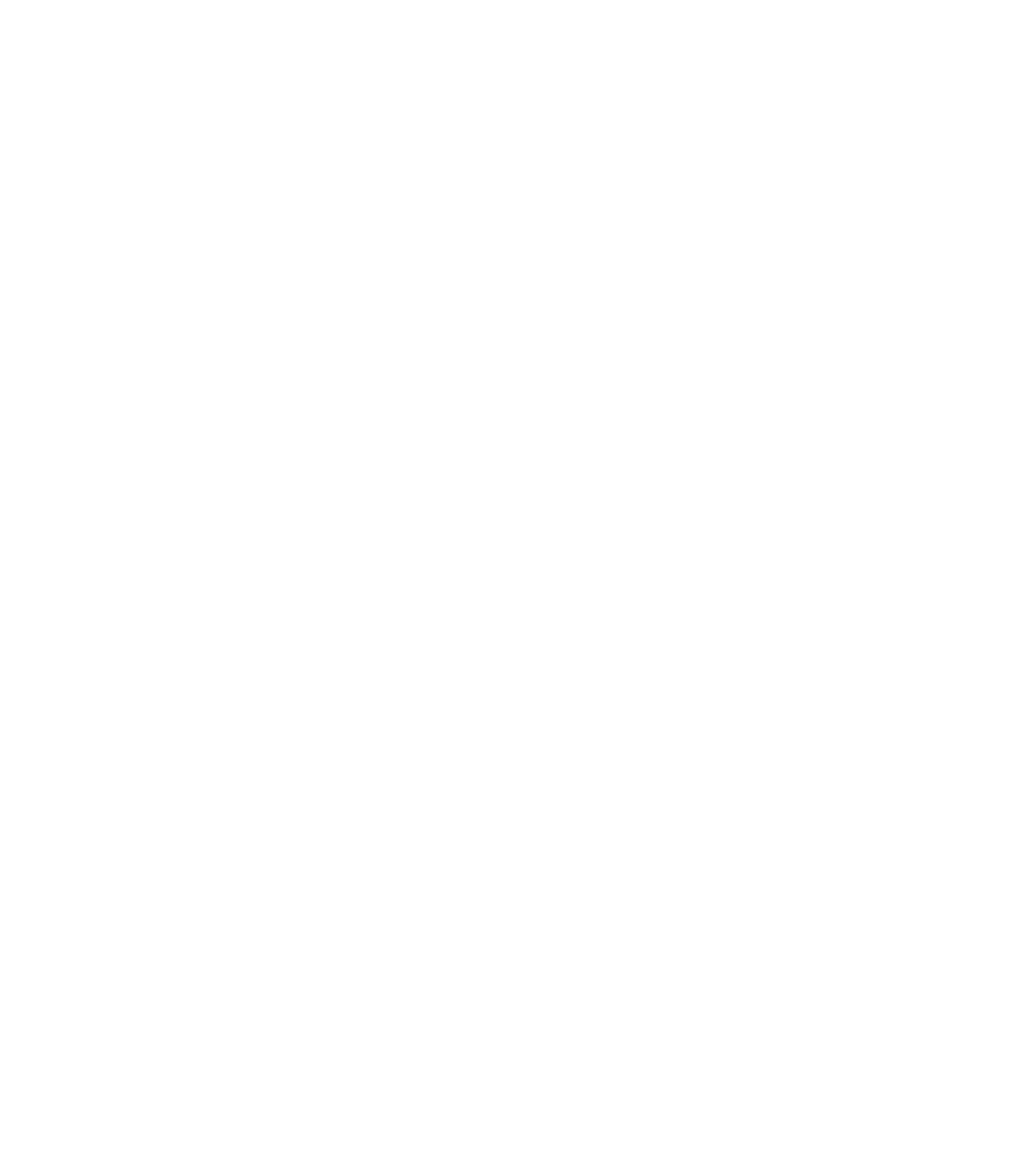
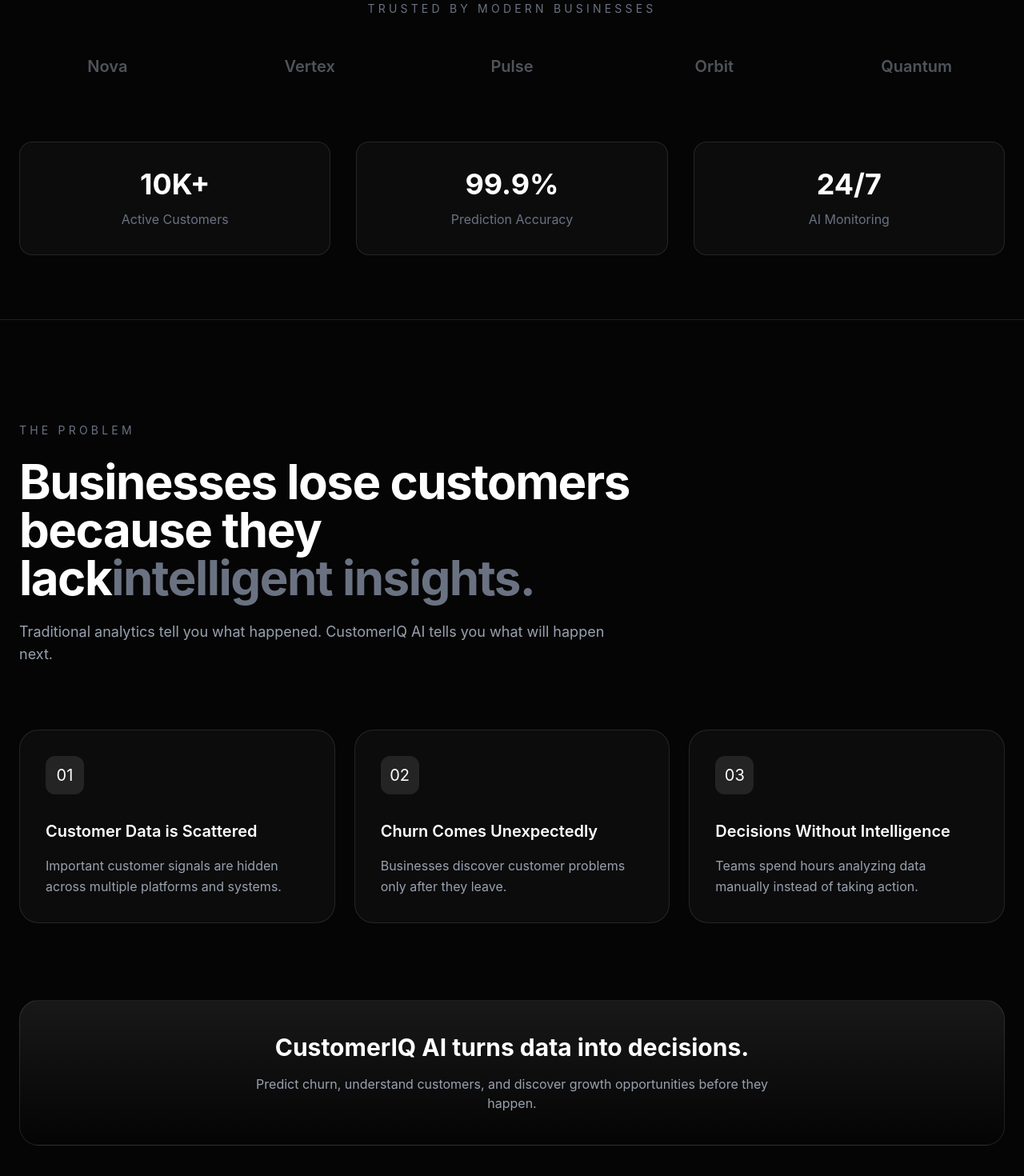
Before and after one commit to ashishpatel3630-art/PRISM_AI_Models, a React app in the folder PRISM_AI/frontend/: page / in a window 1280 px wide. Shown: the part 1133-2603 px from the top of the page at 80% size. Before the commit the page ends 1053 px from the top, so only its background shows below. Built offline with nearby package versions, Linux system fonts and the light colour scheme; the HTML template or start-up script is replaced by a standard one.

Commit message:
festures section

```diff
--- /dev/null
+++ b/PRISM_AI/frontend/src/landing/Problem/Problem.jsx
@@ -0,0 +1,211 @@
+import { motion } from "framer-motion";
+
+function Problem() {
+  const problems = [
+    {
+      title: "Customer Data is Scattered",
+      desc: "Important customer signals are hidden across multiple platforms and systems.",
+    },
+
+    {
+      title: "Churn Comes Unexpectedly",
+      desc: "Businesses discover customer problems only after they leave.",
+    },
+
+    {
+      title: "Decisions Without Intelligence",
+      desc: "Teams spend hours analyzing data manually instead of taking action.",
+    },
+  ];
+
+  return (
+    <section
+      className="
+bg-[#050505]
+py-32
+text-white
+"
+    >
+      <div
+        className="
+mx-auto
+max-w-7xl
+px-6
+"
+      >
+        {/* Heading */}
+
+        <motion.div
+          initial={{
+            opacity: 0,
+            y: 30,
+          }}
+          whileInView={{
+            opacity: 1,
+            y: 0,
+          }}
+          transition={{
+            duration: 0.6,
+          }}
+          className="
+max-w-3xl
+"
+        >
+          <p
+            className="
+text-sm
+uppercase
+tracking-[0.3em]
+text-gray-500
+"
+          >
+            The Problem
+          </p>
+
+          <h2
+            className="
+mt-6
+text-4xl
+font-bold
+tracking-tight
+sm:text-6xl
+"
+          >
+            Businesses lose customers because they lack
+            <span
+              className="
+text-gray-500
+"
+            >
+              intelligent insights.
+            </span>
+          </h2>
+
+          <p
+            className="
+mt-6
+text-lg
+text-gray-400
+"
+          >
+            Traditional analytics tell you what happened. CustomerIQ AI tells
+            you what will happen next.
+          </p>
+        </motion.div>
+
+        {/* Cards */}
+
+        <div
+          className="
+mt-20
+grid
+gap-6
+md:grid-cols-3
+"
+        >
+          {problems.map((item, index) => (
+            <motion.div
+              key={index}
+              initial={{
+                opacity: 0,
+                y: 40,
+              }}
+              whileInView={{
+                opacity: 1,
+                y: 0,
+              }}
+              transition={{
+                delay: index * 0.15,
+              }}
+              className="
+group
+rounded-3xl
+border
+border-white/10
+bg-white/[0.03]
+p-8
+transition
+hover:-translate-y-2
+hover:bg-white/[0.06]
+"
+            >
+              <div
+                className="
+mb-8
+flex
+h-12
+w-12
+items-center
+justify-center
+rounded-xl
+bg-white/10
+text-xl
+"
+              >
+                0{index + 1}
+              </div>
+
+              <h3
+                className="
+text-xl
+font-semibold
+"
+              >
+                {item.title}
+              </h3>
+
+              <p
+                className="
+mt-4
+leading-relaxed
+text-gray-400
+"
+              >
+                {item.desc}
+              </p>
+            </motion.div>
+          ))}
+        </div>
+
+        {/* Solution */}
+
+        <div
+          className="
+mt-24
+rounded-3xl
+border
+border-white/10
+bg-gradient-to-b
+from-white/[0.08]
+to-transparent
+p-10
+text-center
+"
+        >
+          <h3
+            className="
+text-3xl
+font-bold
+"
+          >
+            CustomerIQ AI turns data into decisions.
+          </h3>
+
+          <p
+            className="
+mx-auto
+mt-4
+max-w-2xl
+text-gray-400
+"
+          >
+            Predict churn, understand customers, and discover growth
+            opportunities before they happen.
+          </p>
+        </div>
+      </div>
+    </section>
+  );
+}
+
+export default Problem;
--- /dev/null
+++ b/PRISM_AI/frontend/src/landing/Trusted/Trusted.jsx
@@ -0,0 +1,121 @@
+import { motion } from "framer-motion";
+
+function Trusted() {
+  return (
+    <section
+      className="
+border-y
+border-white/10
+bg-[#050505]
+py-20
+text-white
+"
+    >
+      <div
+        className="
+mx-auto
+max-w-7xl
+px-6
+text-center
+"
+      >
+        <motion.p
+          initial={{
+            opacity: 0,
+          }}
+          whileInView={{
+            opacity: 1,
+          }}
+          transition={{
+            duration: 0.6,
+          }}
+          className="
+text-sm
+uppercase
+tracking-[0.3em]
+text-gray-500
+"
+        >
+          Trusted by modern businesses
+        </motion.p>
+
+        <div
+          className="
+mt-12
+grid
+grid-cols-2
+gap-8
+opacity-50
+md:grid-cols-5
+"
+        >
+          {["Nova", "Vertex", "Pulse", "Orbit", "Quantum"].map(
+            (company, index) => (
+              <div
+                key={index}
+                className="
+text-xl
+font-semibold
+text-gray-400
+"
+              >
+                {company}
+              </div>
+            ),
+          )}
+        </div>
+
+        {/* Stats */}
+
+        <div
+          className="
+mt-20
+grid
+gap-8
+md:grid-cols-3
+"
+        >
+          <Stat number="10K+" text="Active Customers" />
+
+          <Stat number="99.9%" text="Prediction Accuracy" />
+
+          <Stat number="24/7" text="AI Monitoring" />
+        </div>
+      </div>
+    </section>
+  );
+}
+
+function Stat({ number, text }) {
+  return (
+    <div
+      className="
+rounded-2xl
+border
+border-white/10
+bg-white/[0.03]
+p-8
+"
+    >
+      <h3
+        className="
+text-4xl
+font-bold
+"
+      >
+        {number}
+      </h3>
+
+      <p
+        className="
+mt-3
+text-gray-500
+"
+      >
+        {text}
+      </p>
+    </div>
+  );
+}
+
+export default Trusted;
--- a/PRISM_AI/frontend/src/pages/Landing.jsx
+++ b/PRISM_AI/frontend/src/pages/Landing.jsx
@@ -1,10 +1,14 @@
 import Hero from "../landing/Hero/Hero";
 import Navbar from "../landing/Navbar/Navbar";
+import Trusted from "../landing/Trusted/Trusted";
+import Problem from "../landing/Problem/Problem";
 function Landing() {
   return (
     <>
       <Navbar />
       <Hero />
+      <Trusted/>
+      <Problem/>
     </>
   );
 }
```
